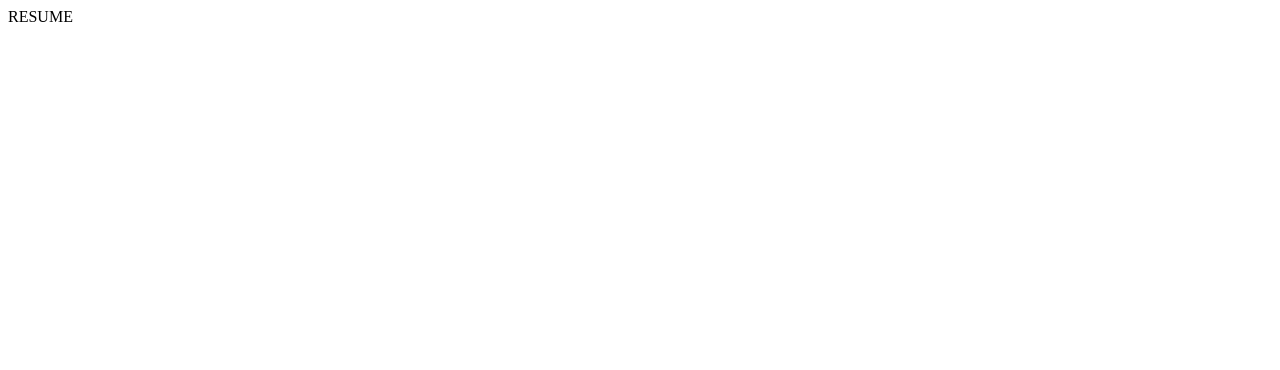
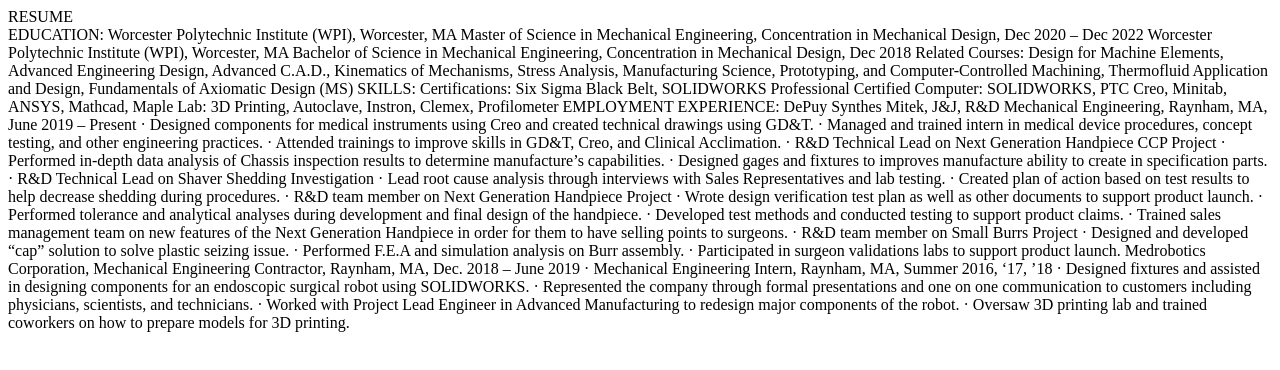
Before and after one commit to mreadwpi/mreadwpi.github.io, a plain HTML site: page resume.html in a window 1280 px wide. Drawn offline with Linux system fonts and the light colour scheme.

Commit message:
added details to resume

```diff
--- a/resume.html
+++ b/resume.html
@@ -1,4 +1,45 @@
 <html>
     <header>RESUME</header>
+    <body>
+        EDUCATION:
+        Worcester Polytechnic Institute (WPI), Worcester, MA
+        Master of Science in Mechanical Engineering, Concentration in Mechanical Design, Dec 2020 – Dec 2022
+        Worcester Polytechnic Institute (WPI), Worcester, MA
+        Bachelor of Science in Mechanical Engineering, Concentration in Mechanical Design, Dec 2018
+
+        Related Courses: Design for Machine Elements, Advanced Engineering Design, Advanced C.A.D., Kinematics of Mechanisms, Stress Analysis, Manufacturing Science, Prototyping, and Computer-Controlled Machining, Thermofluid Application and Design, Fundamentals of Axiomatic Design (MS)
+
+        SKILLS:
+        Certifications: Six Sigma Black Belt, SOLIDWORKS Professional Certified
+        Computer:  SOLIDWORKS, PTC Creo, Minitab, ANSYS, Mathcad, Maple
+        Lab: 3D Printing, Autoclave, Instron, Clemex, Profilometer
+
+        EMPLOYMENT EXPERIENCE:
+        DePuy Synthes Mitek, J&J, R&D Mechanical Engineering, Raynham, MA, June 2019 – Present
+        ·       Designed components for medical instruments using Creo and created technical drawings using GD&T.
+        ·       Managed and trained intern in medical device procedures, concept testing, and other engineering practices.
+        ·       Attended trainings to improve skills in GD&T, Creo, and Clinical Acclimation.
+        ·       R&D Technical Lead on Next Generation Handpiece CCP Project
+        ·       Performed in-depth data analysis of Chassis inspection results to determine manufacture’s capabilities.
+        ·       Designed gages and fixtures to improves manufacture ability to create in specification parts.
+        ·       R&D Technical Lead on Shaver Shedding Investigation
+        ·       Lead root cause analysis through interviews with Sales Representatives and lab testing.
+        ·       Created plan of action based on test results to help decrease shedding during procedures.
+        ·       R&D team member on Next Generation Handpiece Project
+        ·       Wrote design verification test plan as well as other documents to support product launch.
+        ·       Performed tolerance and analytical analyses during development and final design of the handpiece.
+        ·       Developed test methods and conducted testing to support product claims.
+        ·       Trained sales management team on new features of the Next Generation Handpiece in order for them to have selling points to surgeons.
+        ·       R&D team member on Small Burrs Project
+        ·       Designed and developed “cap” solution to solve plastic seizing issue.
+        ·       Performed F.E.A and simulation analysis on Burr assembly.
+        ·       Participated in surgeon validations labs to support product launch.
+        Medrobotics Corporation, Mechanical Engineering Contractor, Raynham, MA, Dec. 2018 – June 2019
+        ·       Mechanical Engineering Intern, Raynham, MA, Summer 2016, ‘17, ’18
+        ·       Designed fixtures and assisted in designing components for an endoscopic surgical robot using SOLIDWORKS.
+        ·       Represented the company through formal presentations and one on one communication to customers including physicians, scientists, and technicians.
+        ·       Worked with Project Lead Engineer in Advanced Manufacturing to redesign major components of the robot.
+        ·       Oversaw 3D printing lab and trained coworkers on how to prepare models for 3D printing.
+    </body>
 
 </html>
```
